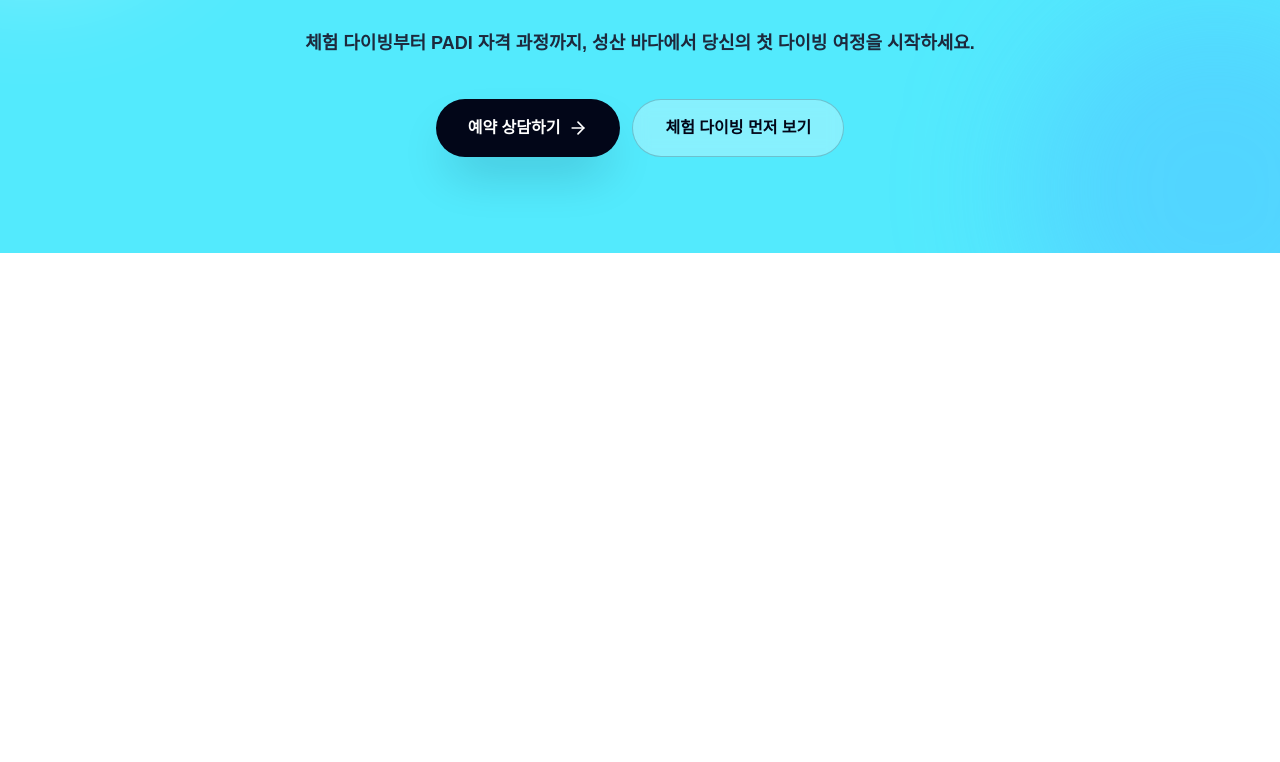
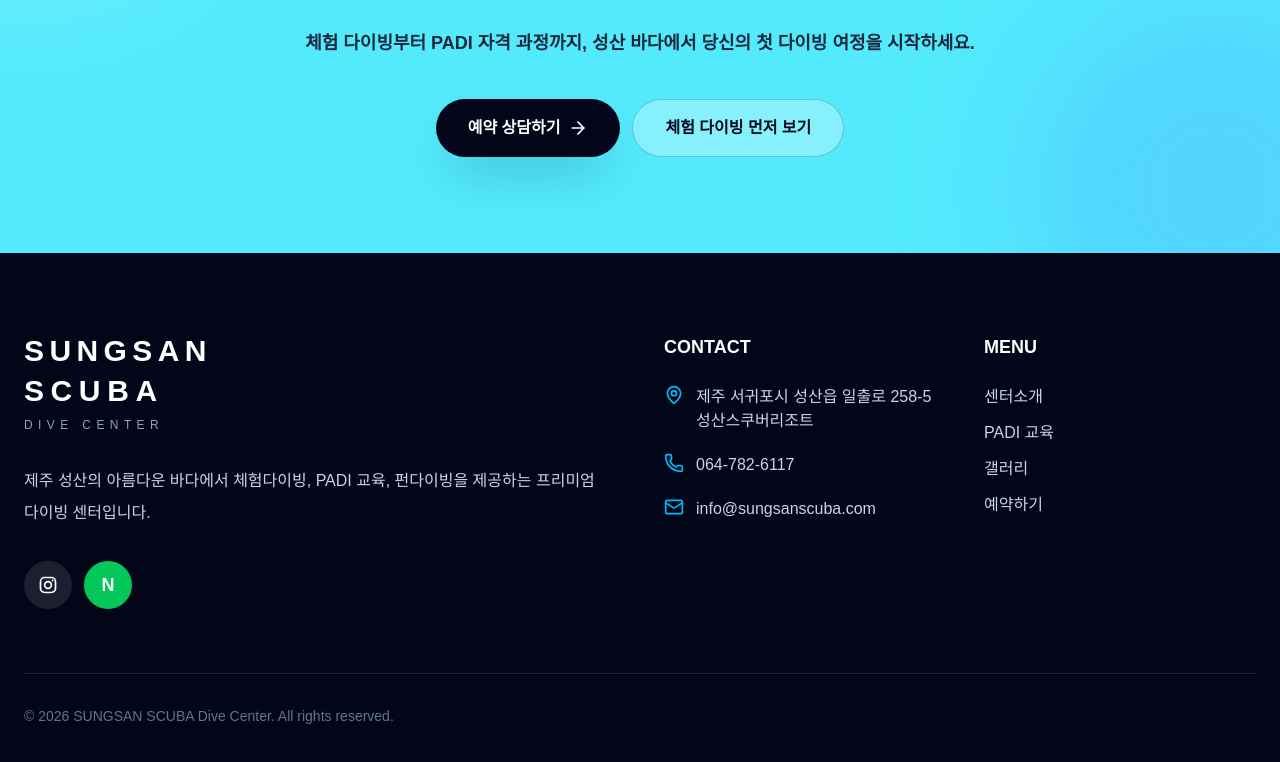
Before and after one commit to yoochnagsoo/SUNGSANSCUBA, a Next.js app: page /padi in a window 1280 px wide. Shown: the part 4410-5172 px from the top of the page. Before the commit the page ends 4663 px from the top, so only its background shows below. Built offline with nearby package versions, Linux system fonts and the light colour scheme.

Commit message:
Add sungsan final 0710

```diff
--- a/src/app/about/page.tsx
+++ b/src/app/about/page.tsx
@@ -15,6 +15,7 @@ import {
   Waves,
 } from "lucide-react";
 import { siteConfig } from "@/data/site";
+import Footer from "@/components/layout/Footer";
 
 const values = [
   {
@@ -390,6 +391,10 @@ export default function AboutPage() {
           </div>
         </div>
       </section>
+
+      <section id="location" className="scroll-mt-24">
+              <Footer />
+            </section>
     </main>
   );
 }
--- a/src/app/api/admin/calendar-reservations/route.ts
+++ b/src/app/api/admin/calendar-reservations/route.ts
@@ -36,12 +36,37 @@ function normalizePeople(value: unknown) {
   return Math.max(1, Math.floor(people));
 }
 
+function getPhoneDigits(value: string) {
+  return value.replace(/\D/g, "");
+}
+
+function formatKoreanMobilePhone(value: string) {
+  const digits = getPhoneDigits(value).slice(0, 11);
+
+  if (digits.length <= 3) {
+    return digits;
+  }
+
+  if (digits.length <= 7) {
+    return `${digits.slice(0, 3)}-${digits.slice(3)}`;
+  }
+
+  return `${digits.slice(0, 3)}-${digits.slice(3, 7)}-${digits.slice(7)}`;
+}
+
+function isValidKoreanMobilePhone(value: string) {
+  const digits = getPhoneDigits(value);
+
+  return /^01[016789]\d{7,8}$/.test(digits);
+}
+
 export async function POST(request: NextRequest) {
   try {
     const body = (await request.json()) as Record<string, unknown>;
 
     const name = normalizeString(body.name);
-    const phone = normalizeString(body.phone);
+    const rawPhone = normalizeString(body.phone);
+    const phone = formatKoreanMobilePhone(rawPhone);
     const email = normalizeString(body.email);
 
     const rawProgram = normalizeString(body.program ?? body.title);
@@ -70,6 +95,18 @@ export async function POST(request: NextRequest) {
         {
           ok: false,
           message: "연락처를 입력해주세요.",
+        },
+        {
+          status: 400,
+        },
+      );
+    }
+
+    if (!isValidKoreanMobilePhone(phone)) {
+      return NextResponse.json(
+        {
+          ok: false,
+          message: "연락처는 010-1234-5678 형식으로 입력해주세요.",
         },
         {
           status: 400,
--- a/src/app/discover-scuba/page.tsx
+++ b/src/app/discover-scuba/page.tsx
@@ -1,6 +1,7 @@
 import Link from "next/link";
 
 import { PROGRAM_OPTIONS } from "@/lib/programs";
+import Footer from "@/components/layout/Footer";
 
 function getReservationHref(program: string) {
   return `/reservation?program=${encodeURIComponent(program)}`;
@@ -196,6 +197,11 @@ export default function DiscoverScubaPage() {
           </div>
         </div>
       </section>
+
+      <section id="location" className="scroll-mt-24">
+        <Footer />
+      </section>
+
     </main>
   );
 }
--- a/src/app/gallery/page.tsx
+++ b/src/app/gallery/page.tsx
@@ -14,6 +14,7 @@ import {
   Sparkles,
   X,
 } from "lucide-react";
+import Footer from "@/components/layout/Footer";
 
 type GalleryImage = {
   id: string;
@@ -258,6 +259,10 @@ export default function GalleryPage() {
         </div>
       </section>
 
+      <section id="location" className="scroll-mt-24">
+              <Footer />
+            </section>
+
       {selectedImage && selectedIndex !== null ? (
         <div className="fixed inset-0 z-50 bg-slate-950/95 px-4 py-6 backdrop-blur-xl sm:px-6 lg:px-8">
           <div className="mx-auto flex h-full max-w-7xl flex-col">
--- a/src/app/padi/page.tsx
+++ b/src/app/padi/page.tsx
@@ -14,6 +14,7 @@ import {
   Sparkles,
   Waves,
 } from "lucide-react";
+import Footer from "@/components/layout/Footer";
 
 const courses = [
   {
@@ -431,6 +432,10 @@ export default function PadiPage() {
           </div>
         </div>
       </section>
+
+      <section id="location" className="scroll-mt-24">
+              <Footer />
+            </section>
     </main>
   );
 }
--- a/src/app/reservation/page.tsx
+++ b/src/app/reservation/page.tsx
@@ -9,6 +9,7 @@ import {
   getProgramOption,
   normalizeProgramValue,
 } from "@/lib/programs";
+import Footer from "@/components/layout/Footer";
 
 export default function ReservationPage() {
   return (
@@ -158,12 +159,7 @@ function ReservationPageContent() {
                 Jeju Seongsan Dive
               </span>
 
-              <Link
-                href="/admin/login"
-                className="rounded-full border border-white/10 px-4 py-2 text-sm font-semibold text-slate-300 transition hover:bg-white/10 hover:text-white"
-              >
-                Admin
-              </Link>
+
             </div>
           </div>
         </div>
@@ -507,6 +503,9 @@ function ReservationPageContent() {
           </aside>
         </div>
       </section>
+      <section id="location" className="scroll-mt-24">
+              <Footer />
+            </section>
     </main>
   );
 }
--- a/src/components/layout/Footer.tsx
+++ b/src/components/layout/Footer.tsx
@@ -1,5 +1,39 @@
 import Link from "next/link";
-import { Camera, Globe, Mail, MapPin, Phone } from "lucide-react";
+import { Mail, MapPin, Phone } from "lucide-react";
+
+function InstagramIcon({ size = 20 }: { size?: number }) {
+  return (
+    <svg
+      width={size}
+      height={size}
+      viewBox="0 0 24 24"
+      fill="none"
+      aria-hidden="true"
+      xmlns="http://www.w3.org/2000/svg"
+    >
+      <rect
+        x="3"
+        y="3"
+        width="18"
+        height="18"
+        rx="5"
+        stroke="currentColor"
+        strokeWidth="2"
+      />
+      <circle
+        cx="12"
+        cy="12"
+        r="4"
+        stroke="currentColor"
+        strokeWidth="2"
+      />
+      <circle cx="17.5" cy="6.5" r="1.2" fill="currentColor" />
+    </svg>
+  );
+}
+
+const NAVER_MAP_URL =
+  "https://map.naver.com/p/search/%EC%84%B1%EC%82%B0%EC%8A%A4%EC%BF%A0%EB%B2%84/place/32278847?c=15.00,0,0,2,dh&placePath=%2Fhome%3Fbk_query%3D%EC%84%B1%EC%82%B0%EC%8A%A4%EC%BF%A0%EB%B2%84%26entry%3Dbmp%26from%3Dmap%26fromPanelNum%3D2%26timestamp%3D202607100206%26locale%3Dko%26svcName%3Dmap_pcv5%26searchText%3D%EC%84%B1%EC%82%B0%EC%8A%A4%EC%BF%A0%EB%B2%84";
 
 export default function Footer() {
   return (
@@ -26,22 +60,24 @@ export default function Footer() {
 
             <div className="mt-8 flex gap-3">
               <a
-                href="https://www.instagram.com/"
+                href="https://www.instagram.com/sungsanscuba"
                 target="_blank"
                 rel="noopener noreferrer"
                 aria-label="Instagram"
-                className="flex h-12 w-12 items-center justify-center rounded-full bg-white/10 transition hover:bg-sky-500"
+                className="flex h-12 w-12 items-center justify-center rounded-full bg-white/10 transition hover:bg-pink-500"
               >
-                <Camera size={20} />
+                <InstagramIcon size={20} />
               </a>
 
-              <Link
-                href="/"
-                aria-label="Sungsan Scuba website"
-                className="flex h-12 w-12 items-center justify-center rounded-full bg-white/10 transition hover:bg-sky-500"
+              <a
+                href={NAVER_MAP_URL}
+                target="_blank"
+                rel="noopener noreferrer"
+                aria-label="네이버 지도에서 성산스쿠버 보기"
+                className="flex h-12 w-12 items-center justify-center rounded-full bg-[#03c75a] text-lg font-black text-white transition hover:bg-[#02b351]"
               >
-                <Globe size={20} />
-              </Link>
+                N
+              </a>
             </div>
           </div>
 
@@ -51,15 +87,15 @@ export default function Footer() {
             <div className="space-y-5 text-slate-300">
               <p className="flex gap-3">
                 <MapPin className="shrink-0 text-sky-400" size={20} />
-                제주특별자치도 서귀포시 성산읍
+                제주 서귀포시 성산읍 일출로 258-5 성산스쿠버리조트
               </p>
 
               <a
-                href="tel:010-0000-0000"
+                href="tel:064-782-6117"
                 className="flex gap-3 transition hover:text-sky-400"
               >
                 <Phone className="shrink-0 text-sky-400" size={20} />
-                010-0000-0000
+                064-782-6117
               </a>
 
               <a
@@ -79,8 +115,6 @@ export default function Footer() {
               <Link href="/about" className="transition hover:text-sky-400">
                 센터소개
               </Link>
-
-
 
               <Link href="/padi" className="transition hover:text-sky-400">
                 PADI 교육
```
Also changed, not shown: src/app/admin/calendar/page.tsx (+95 -9 lines).
